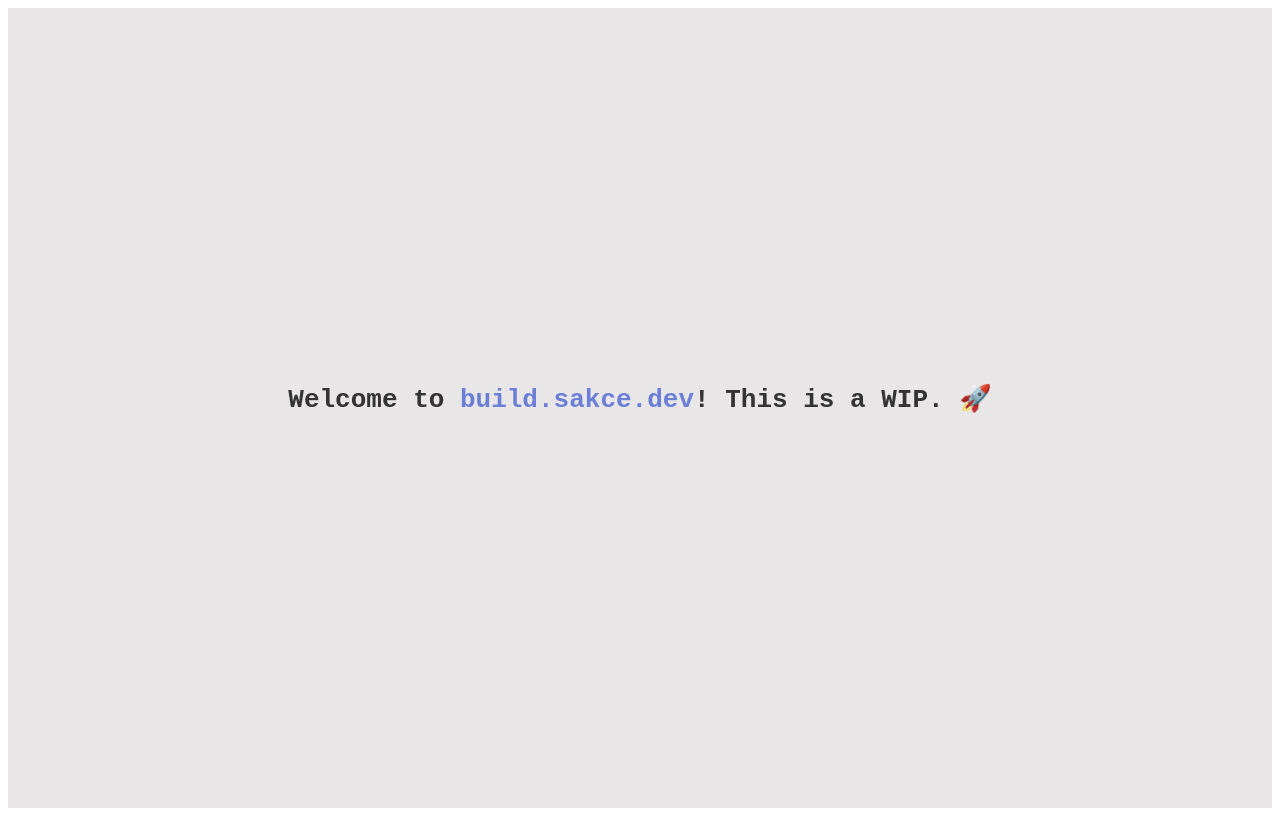
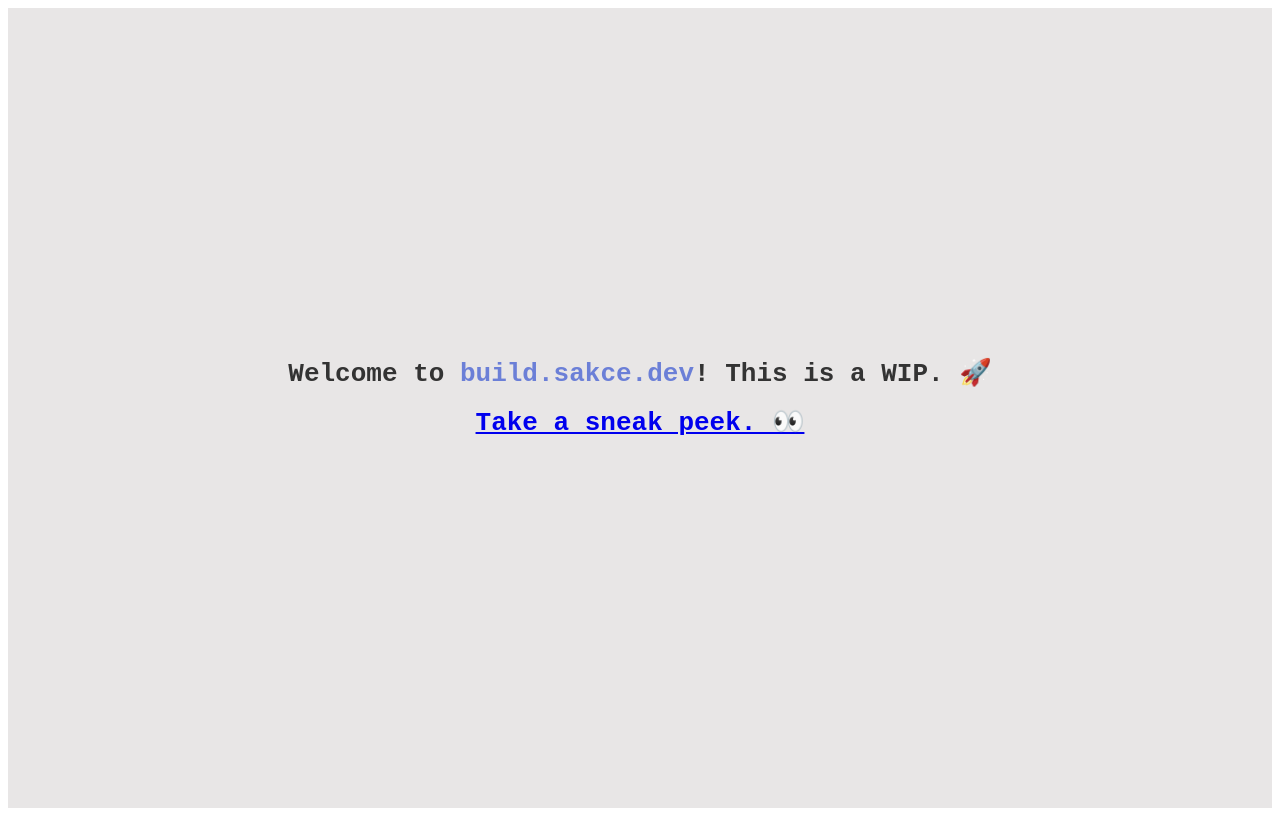
Before and after one commit to sakce/build.sakce.dev, a Gatsby site: page / in a window 1280 px wide. Built offline with nearby package versions, Linux system fonts and the light colour scheme; Gatsby itself is replaced by a stand-in of ours.

Commit message:
chore: add link to this repo on WIP page

```diff
--- a/src/pages/index.js
+++ b/src/pages/index.js
@@ -1,5 +1,5 @@
 import * as React from 'react'
-import { container, h1 } from '../styles/theme.module.css'
+import { container, h1} from '../styles/theme.module.css'
 
 const IndexPage = () => {
 
@@ -8,6 +8,9 @@ const IndexPage = () => {
       <h1 className={ h1 }>
         Welcome to <span style={{ color: '#6B7FD7' }}>build.sakce.dev</span>! This is a WIP. 🚀
       </h1>
+      <h2 className={ h1 }>
+        <a href="https://github.com/sakce/build.sakce.dev">Take a sneak peek. 👀 </a>
+      </h2>
     </main>
   );
 };
```
